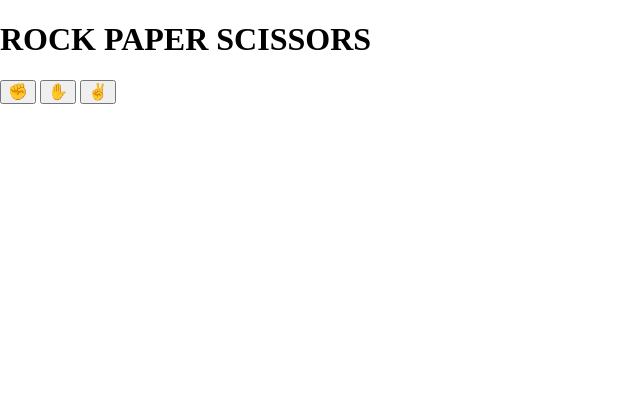
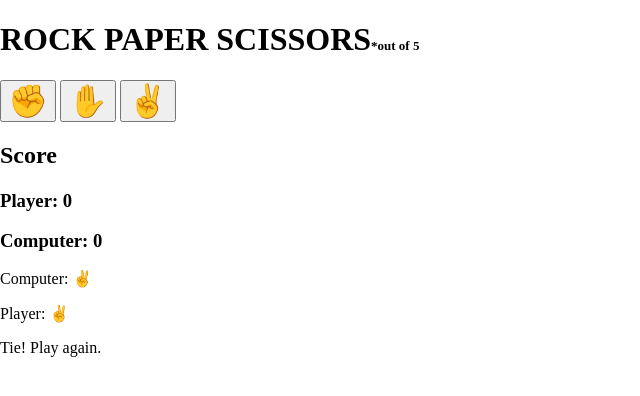
Before and after one commit to itiand/RockPaperScissors, a website: page index.html in a window 1280 px wide. Both pictures are taken after a click on the button "✌️". Shown: the whole page, without its empty margins (0-640 px from the left). Drawn offline with nearby package versions, Linux system fonts and the light colour scheme.

Commit message:
UI and back end almost finish. Need to disable buttons once game is done

```diff
--- a/app.js
+++ b/app.js
@@ -1,35 +1,91 @@
+let computer = document.getElementById('computer-result')
+let player = document.getElementById('player-result')
+let announced = document.getElementById('announcer')
+let playerScore = document.getElementById('player-score')
+let computerScore = document.getElementById('computer-score')
+let canvasBlock = document.getElementById('canvas')
+let clickStartTitle = document.getElementById('clickStart')
+
 function getComputerChoice() {
+   const choices = ['✊', '✋', '✌️']
    const randomChoice = choices[Math.floor(Math.random() * choices.length)]
    return randomChoice;
 }
 
-
-/// PLAY ROUND ///
-function playRound(computerChoice, playerChoice) {
+function playRound(playerChoice, computerChoice) {
    // play the round
    if (computerChoice === playerChoice) {
       console.log("It's a tie! Play again.")
       //////code here///////
       return "tie"
    } else if(
-      (playerChoice === 'rock' && computerChoice === 'paper') ||
-      (playerChoice === 'paper' && computerChoice === 'scissors') ||
-      (playerChoice === 'scissors' && computerChoice === 'rock')
+      (playerChoice === '✊' && computerChoice === '✋') ||
+      (playerChoice === '✋' && computerChoice === '✌️') ||
+      (playerChoice === '✌️' && computerChoice === '✊')
    ) {
-      console.log('Computer wins this round!')
-            //////code here///////
-      return "computer"
+      return "Computer"
    } else {
-      console.log('Player wins this round!')
-            //////code here///////
-      return "player"
+      return "Player"
    }
 }
 
+function updateUI(playerChoice, computerChoice, result, scores) {
+   computer.innerText = `${computerChoice}`
+   player.innerText = `${playerChoice}`
+   if (result === 'tie') {
+      announced.innerText = `Tie! Play again.`
+   }
+   else {
+      announced.innerText = `${result} wins this round!`
+   }
+   playerScore.innerText = scores.player;
+   computerScore.innerText = scores.computer;
+}
 
 // PLAY GAME - Best 3 out of 5 -
+let scores = {
+   player: 0,
+   computer: 0
+}
+
+function checkScore() {
+   if(scores.player >= 3 || scores.computer >= 3) {
+      return true
+   } else false
+}
+
 function playGame(playerChoice) {
+   if(window.getComputedStyle(clickStartTitle).display === 'block') {
+      clickStartTitle.style.display = 'none'
+   }
+   if(window.getComputedStyle(canvasBlock).display === 'none') {
+      canvasBlock.style.display = 'block';
+   }
+
+   const computerChoice = getComputerChoice();   //get computerchoice
+
+   const result = playRound(playerChoice, computerChoice) //pass in computerchoice and player choice to play the round
+
+   //update score
+   if(result === 'Computer') {
+      scores.computer += 1
+   } else if (result === 'Player') {
+      scores.player += 1
+   }
+   //update the ui --> (result, playerchoice, computerchoice)
+   updateUI(playerChoice, computerChoice, result, scores);
+
+   //Check if either player or computer has 3 points
+   if(checkScore()) {
+      let h3 = document.createElement('h3')
+      h3.innerText = `...And that's game done. The winner is ${result}!`
+      announced.appendChild(h3)
+   }
+}
+
+document.getElementById('rock').addEventListener('click', function() { playGame('✊')});
+document.getElementById('paper').addEventListener('click', function() { playGame('✋')});
+document.getElementById('scissors').addEventListener('click', function() { playGame('✌️')});
 
 
-
-}
+///CURRENTLY - When game done, need to to disable the buttons
--- a/index.html
+++ b/index.html
@@ -8,12 +8,28 @@
    <link rel="stylesheet" href="node_modules/normalize.css/normalize.css">
    <link rel="stylesheet" href="style.css">
 </head>
-   <h1>ROCK PAPER SCISSORS</h1>
-   <button id="rock">✊</button>
-   <button id="paper">✋</button>
-   <button id="scissor">✌️</button>
-   <div id="canvas"></div>
 <body>
+   <h1>ROCK PAPER SCISSORS<span style="font-size: small;">*out of 5</span></h1>
+   <div class="container">
+      <div id="buttons">
+         <button id="rock">✊</button>
+         <button id="paper">✋</button>
+         <button id="scissors">✌️</button>
+      </div>
+      <h2 id="clickStart">Click one to start game.</h2>
+   </div>
+   <div id="canvas">
+      <div class="score">
+         <h2>Score</h2>
+         <h3>Player: <span id="player-score">0</span></h3>
+         <h3>Computer: <span id="computer-score">0</span></h3>
+      </div>
+      <div id="result">
+         <p>Computer: <span id="computer-result"></span> </p>
+         <p>Player: <span id="player-result"></span></p>
+         <p id="announcer"></p>
+      </div>
+   </div>
    <script src="app.js"></script>
 </body>
 </html>
--- a/style.css
+++ b/style.css
@@ -0,0 +1,7 @@
+button {
+  font-size: 2rem;
+}
+
+#canvas {
+  display: none;
+}
```
